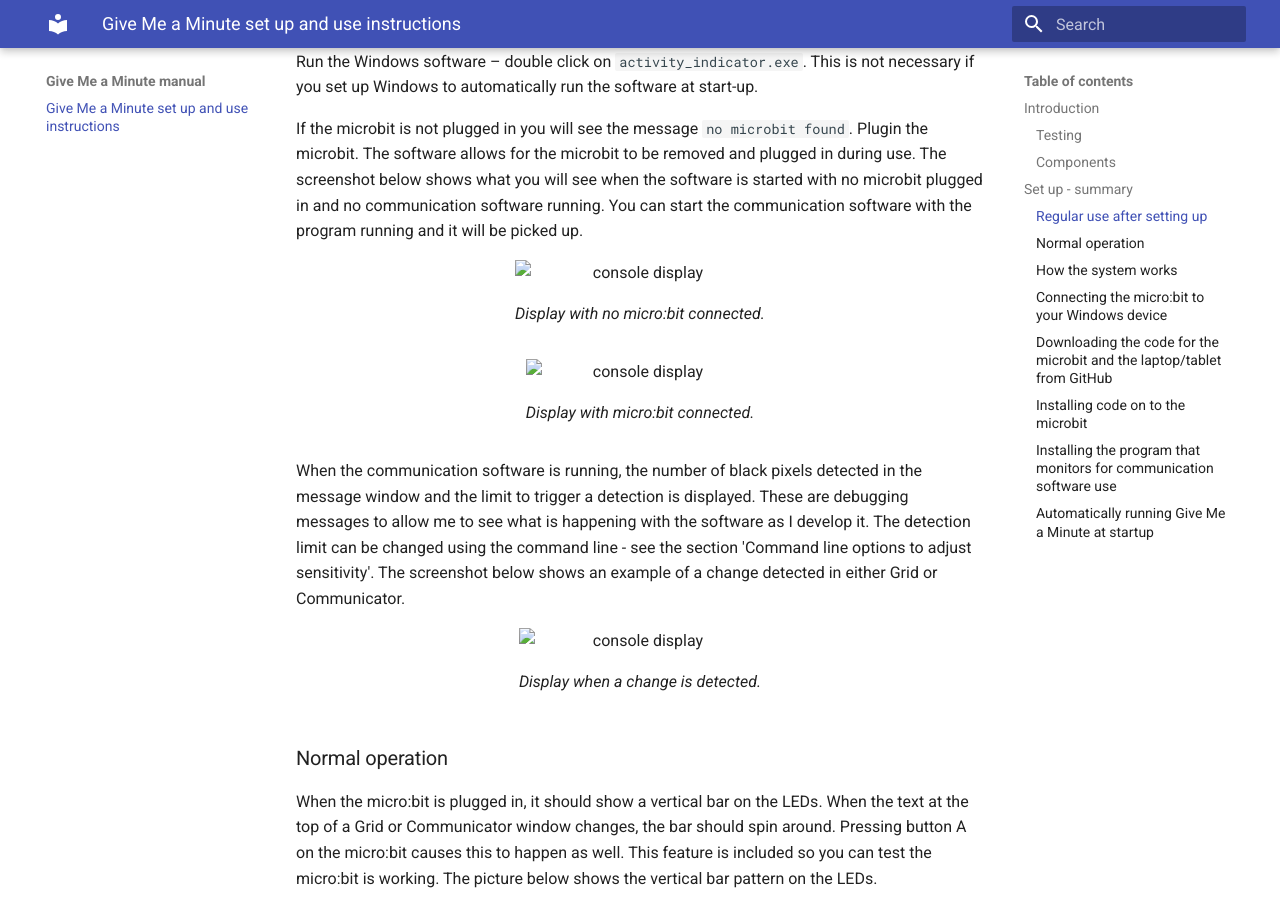
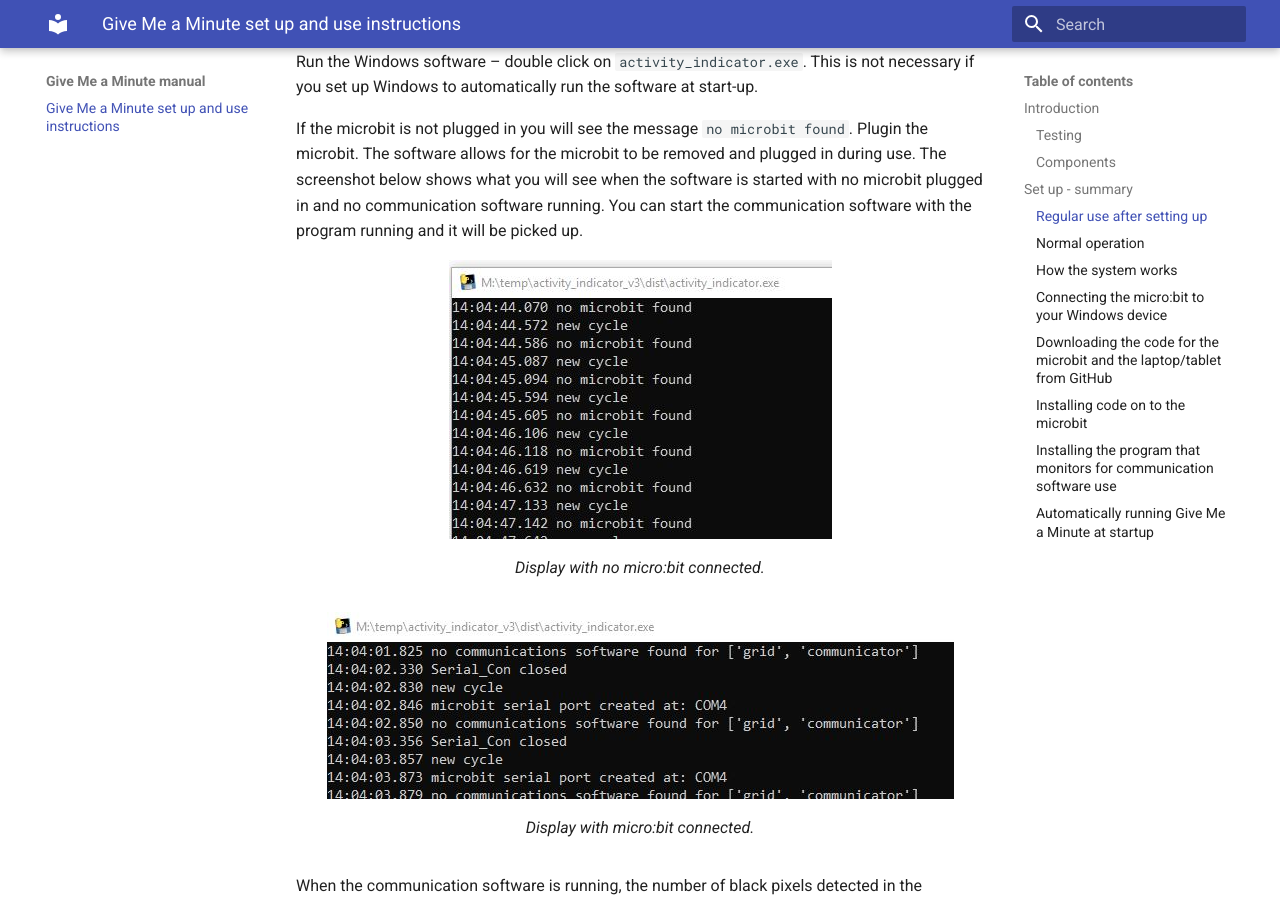
Before and after one commit to mattoppenheim/microbit_activity_indicator, an MkDocs documentation site: the page built from docs/manual_mkdocs/docs/index.md, in a window 1280 px wide and 900 px high, scrolled down 1886 px. Built offline with MkDocs 1.6.1 and Material for MkDocs 9.7.7, drawn with Linux system fonts in a browser that asks for light colours.

Commit message:
Updated manual.

```diff
--- a/docs/manual_mkdocs/docs/index.md
+++ b/docs/manual_mkdocs/docs/index.md
@@ -60,19 +60,19 @@ Run the Windows software – double click on `activity_indicator.exe`. This is n
 If the microbit is not plugged in you will see the message `no microbit found`. Plugin the microbit. The software allows for the microbit to be removed and plugged in during use. The screenshot below shows what you will see when the software is started with no microbit plugged in and no communication software running. You can start the communication software with the program running and it will be picked up.
 
 <figure>
-  <img src=".images/mbit_not_connected.jpg" alt="console display"/>
+  <img src="./images/mbit_not_connected.jpg" alt="console display"/>
   <figcaption>Display with no micro:bit connected.</figcaption>
 </figure>
 
 <figure>
-  <img src=".images/mbit_connected_display.jpg" alt="console display"/>
+  <img src="./images/mbit_connected_display.jpg" alt="console display"/>
   <figcaption>Display with micro:bit connected.</figcaption>
 </figure>
 
 When the communication software is running, the number of black pixels detected in the message window and the limit to trigger a detection is displayed. These are debugging messages to allow me to see what is happening with the software as I develop it. The detection limit can be changed using the command line - see the section 'Command line options to adjust sensitivity'. The screenshot below shows an example of a change detected in either Grid or Communicator.
 
 <figure>
-  <img src=".images/change_detected_display.jpg" alt="console display"/>
+  <img src="./images/change_detected_display.jpg" alt="console display"/>
   <figcaption>Display when a change is detected.</figcaption>
 </figure>
 
@@ -81,7 +81,7 @@ When the communication software is running, the number of black pixels detected
 When the micro:bit is plugged in, it should show a vertical bar on the LEDs. When the text at the top of a Grid or Communicator window changes, the bar should spin around. Pressing button A on the micro:bit causes this to happen as well. This feature is included so you can test the micro:bit is working. The picture below shows the vertical bar pattern on the LEDs.
 
 <figure>
-  <img src=".images/microbit_standby_2.jpg" alt="Waiting for a detection"/>
+  <img src="./images/microbit_standby_2.jpg" alt="Waiting for a detection"/>
   <figcaption>micro:bit displays a static vertical bar when there is no user activity.</figcaption>
 </figure>
 
@@ -103,12 +103,12 @@ Go to the GitHub site: [https://github.com/hardwaremonkey/microbit_activity_indi
 Click on the `Clone or Download` button, indicated in the screenshot below.
 
 <figure>
-  <img src=".images/github_download.jpg" alt="GitHub site"/>
+  <img src="./images/github_download.jpg" alt="GitHub site"/>
   <figcaption>GitHub site. Download all of the files as a single zip file, unless you are familiar with using git.</figcaption>
 </figure>
 
 <figure>
-  <img src=".images/github_download_zip.jpg" alt="GitHub site"/>
+  <img src="./images/github_download_zip.jpg" alt="GitHub site"/>
   <figcaption>Click on `Download ZIP` to download all of the site as a single zip file.</figcaption>
 </figure>
 
```
